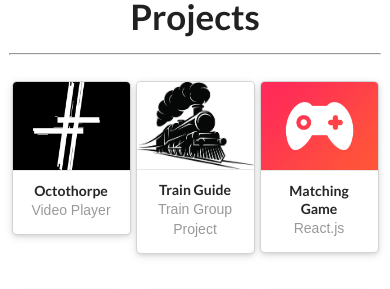
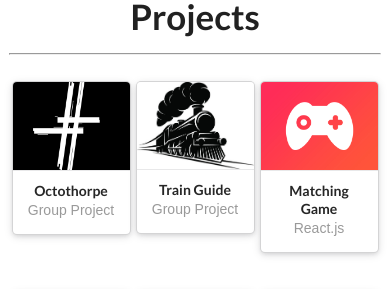
Before and after one commit to JaronGallo/NewPortfoilo, a React (Create React App) app: page / in a window 390 px wide. Shown: the part 1001-1290 px from the top of the page. Built offline with nearby package versions, Linux system fonts and the light colour scheme; the HTML template or start-up script is replaced by a standard one.

Commit message:
Mobile Fixes

```diff
--- a/public/assets/css/style.css
+++ b/public/assets/css/style.css
@@ -109,6 +109,7 @@
 }
 .name{
   padding-top: .4em;
+
 }
 body {
   font-family: 'Quicksand', sans-serif;
@@ -221,6 +222,49 @@
   padding-top: .7em;
   font-size: 3em;
 }
+.hvr-float-shadow {
+
+  display: inline-block;
+  vertical-align: middle;
+  -webkit-transform: perspective(1px) translateZ(0);
+  transform: perspective(1px) translateZ(0);
+  box-shadow: 0 0 1px transparent;
+  position: relative;
+  -webkit-transition-duration: 0.3s;
+  transition-duration: 0.3s;
+  -webkit-transition-property: transform;
+  transition-property: transform;
+}
+.hvr-float-shadow:before {
+  pointer-events: none;
+  position: absolute;
+  z-index: -1;
+  content: '';
+  top: 100%;
+  left: 5%;
+  height: 10px;
+  width: 90%;
+  opacity: 0;
+  background: -webkit-radial-gradient(center, ellipse, rgba(0, 0, 0, 0.35) 0%, transparent 80%);
+  background: radial-gradient(ellipse at center, rgba(0, 0, 0, 0.35) 0%, transparent 80%);
+  /* W3C */
+  -webkit-transition-duration: 0.3s;
+  transition-duration: 0.3s;
+  -webkit-transition-property: transform, opacity;
+  transition-property: transform, opacity;
+}
+.hvr-float-shadow:hover, .hvr-float-shadow:focus, .hvr-float-shadow:active {
+  cursor: pointer;
+  -webkit-transform: translateY(-0px);
+  transform: translateY(-0px);
+  /* move the element up by 5px */
+}
+.hvr-float-shadow:hover:before, .hvr-float-shadow:focus:before, .hvr-float-shadow:active:before {
+  opacity: 0;
+  -webkit-transform: translateY(0px);
+  transform: translateY(0px);
+  /* move the element down by 5px (it will stay in place because it's attached to the element that also moves up 5px) */
+}
 #namePlate{
 
   height: 8em;
@@ -235,6 +279,9 @@
 img#githubBtn, img#resume {
   margin-bottom: 0 !important;
 
+}
+.ui.inverted.button{
+  display: none;
 }
 .row #exp {
   margin-top:0;
@@ -286,5 +333,26 @@
 
 
 
+
 }
+* {
+ /*CSS transitions*/
+ -o-transition-property: none !important;
+ -moz-transition-property: none !important;
+ -ms-transition-property: none !important;
+ -webkit-transition-property: none !important;
+ transition-property: none !important;
+ /*CSS transforms*/
+ -o-transform: none !important;
+ -moz-transform: none !important;
+ -ms-transform: none !important;
+ -webkit-transform: none !important;
+ transform: none !important;
+ /*CSS animations*/
+ -webkit-animation: none !important;
+ -moz-animation: none !important;
+ -o-animation: none !important;
+ -ms-animation: none !important;
+ animation: none !important;
+ }
 }
--- a/src/pages/components/Projects.js
+++ b/src/pages/components/Projects.js
@@ -2,6 +2,42 @@
 
 export default class Projects extends Component{
 	render() {
+
+        function handleOcto(e) {
+
+
+        window.open('https://github.com/JaronGallo/Octothorpe_v2');
+        }
+
+        function handleTrain(e) {
+
+
+        window.open('https://github.com/SummitMedia1/trainstationguide');
+
+        }
+
+        function handleReact(e) {
+
+
+    window.open('https://github.com/JaronGallo/react-game');
+        }
+
+        function handleGif(e) {
+
+
+        window.open('https://github.com/JaronGallo/GiphyApi');
+        }
+
+        function handleLiri(e) {
+
+
+window.open('https://github.com/JaronGallo/LIRI_Bot');        }
+
+
+
+
+
+
 		return (
 
             <div className="container">
@@ -12,7 +48,7 @@
                         <br />
 
                         <div className="col s4 m4">
-                            <div className="ui special cards center">
+                            <div className="ui special cards center hvr-float-shadow" onClick={handleOcto}>
                                 <div className="ui raised link centered card">
                                     <div className="blurring dimmable image">
                                         <div className="ui dimmer">
@@ -29,7 +65,7 @@
                                     <div className="content">
                                         <a className="header">Octothorpe</a>
                                         <div className="meta">
-                                            <span className="date">Video Player</span>
+                                            <span className="date">Group Project</span>
                                         </div>
                                     </div>
                                 </div>
@@ -37,7 +73,7 @@
                         </div>
 
                         <div className="col s4 m4">
-                            <div className="ui special cards center">
+                            <div className="ui special cards center hvr-float-shadow" onClick={handleTrain}>
                                 <div className="ui raised link centered card">
                                     <div className="blurring dimmable image">
                                         <div className="ui dimmer">
@@ -54,7 +90,7 @@
                                     <div className="content">
                                         <a className="header">Train Guide</a>
                                         <div className="meta">
-                                            <span className="date">Train Group Project</span>
+                                            <span className="date">Group Project</span>
                                         </div>
                                     </div>
                                 </div>
@@ -62,7 +98,7 @@
                         </div>
 
                         <div className="col s4 m4">
-                            <div className="ui special cards center">
+                            <div className="ui special cards center hvr-float-shadow" onClick={handleReact}>
 
                                 <div className=" ui raised link centered card">
                                     <div className="blurring dimmable image">
@@ -93,7 +129,7 @@
 
 
                         <div className="col s4 m4">
-                            <div className="ui special cards center">
+                            <div className="ui special cards center hvr-float-shadow" onClick={handleGif}>
                                 <div className="ui raised link centered card">
                                     <div className="blurring dimmable image">
                                         <div className="ui dimmer">
@@ -118,7 +154,7 @@
                         </div>
 
                         <div className="col s4 m4">
-                            <div className="ui special cards center">
+                            <div className="ui special cards center hvr-float-shadow" onClick={handleLiri}>
                                 <div className=" ui raised link centered card">
                                     <div className="blurring dimmable image">
                                         <div className="ui dimmer">
@@ -134,7 +170,7 @@
                                     <div className="content">
                                         <a className="header">LIRI Bot</a>
                                         <div className="meta">
-                                            <span className="date">Siri for Node.js</span>
+                                            <span className="date ">Siri for Node.js</span>
                                         </div>
                                     </div>
                                 </div>
@@ -142,7 +178,7 @@
                         </div>
 
                         <div className="col s4 m4">
-                            <div className="ui special cards center">
+                            <div className="ui special cards center hvr-float-shadow">
 
                                 <div className="ui raised link centered card">
                                     <div className="blurring dimmable image">
```
Also changed, not shown: src/pages/components/NamePlate.js (+4 -4 lines).
